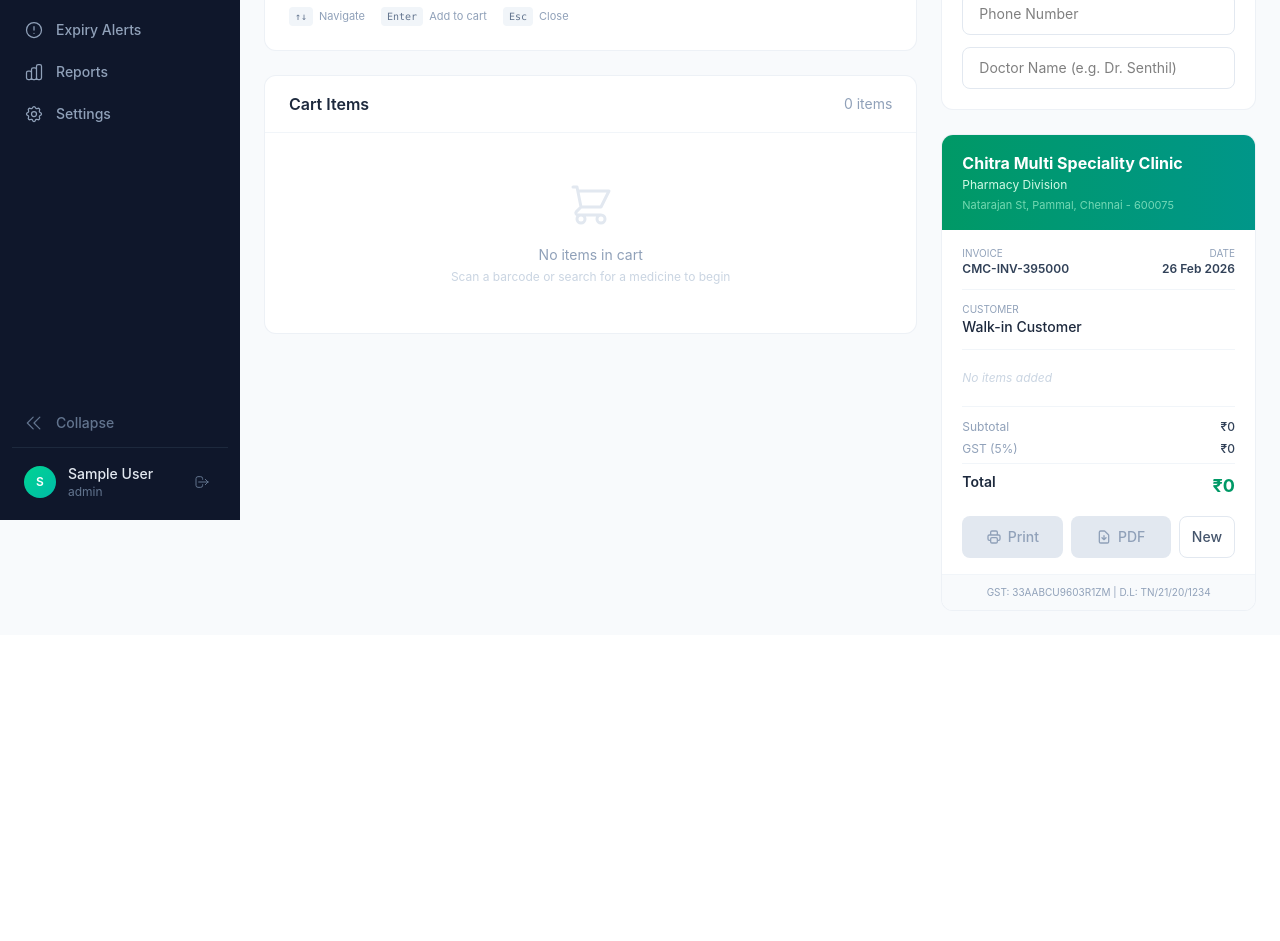
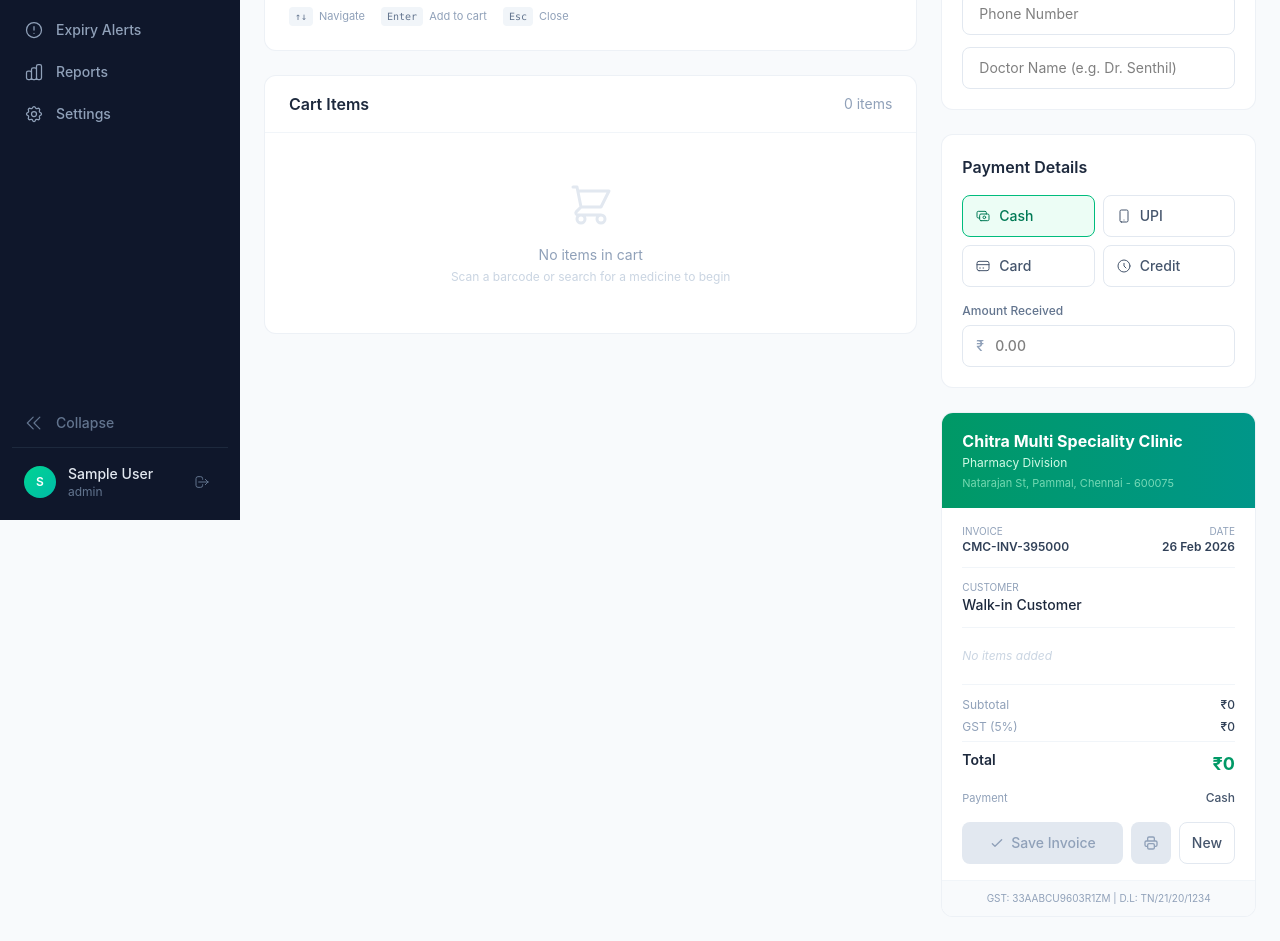
Before and after one commit to SKR-karthick/Pharmacy-inventory, a React (Vite) app: page /billing in a window 1280 px wide. Shown: the part 280-1221 px from the top of the page. Before the commit the page ends 915 px from the top, so only its background shows below. Built offline with nearby package versions, Linux system fonts and the light colour scheme; sample sign-in values are in the browser's storage.

Commit message:
feat: payment section with Cash/UPI/Card/Credit, change calc, invoice status badges

```diff
--- a/src/pages/Billing.jsx
+++ b/src/pages/Billing.jsx
@@ -60,6 +60,11 @@
   const [customerPhone, setCustomerPhone] = useState('')
   const [doctorName, setDoctorName] = useState('')
   const invoiceRef = useRef(null)
+
+  // Payment state
+  const [paymentMethod, setPaymentMethod] = useState('cash')
+  const [amountReceived, setAmountReceived] = useState('')
+  const [invoiceStatus, setInvoiceStatus] = useState('pending') // pending | paid | unpaid | partial
 
   // Toast state
   const [toast, setToast] = useState(null)
@@ -207,6 +212,11 @@
   const subtotal = cartItems.reduce((sum, item) => sum + item.total, 0)
   const gst = Math.round(subtotal * 0.05)
   const total = subtotal + gst
+  const cashReceived = parseFloat(amountReceived) || 0
+  const changeAmount = cashReceived - total
+  const isCashInsufficient = paymentMethod === 'cash' && cashReceived > 0 && cashReceived < total
+  const isCashEmpty = paymentMethod === 'cash' && amountReceived === ''
+  const canSave = cartItems.length > 0 && !(paymentMethod === 'cash' && (isCashInsufficient || isCashEmpty))
 
   // --- Print ---
   const handlePrint = () => {
@@ -313,11 +323,39 @@
     handlePrint()
   }
 
+  const handleSaveInvoice = () => {
+    if (!canSave) return
+
+    // Set invoice status based on payment method
+    if (paymentMethod === 'credit') {
+      setInvoiceStatus('unpaid')
+    } else {
+      setInvoiceStatus('paid')
+    }
+
+    showToast('Invoice saved successfully ✓', 'success')
+
+    // Reset after short delay so user sees the toast
+    setTimeout(() => {
+      setCartItems([])
+      setCustomerName('')
+      setCustomerPhone('')
+      setDoctorName('')
+      setPaymentMethod('cash')
+      setAmountReceived('')
+      setInvoiceStatus('pending')
+      clearAndRefocus()
+    }, 800)
+  }
+
   const handleNewInvoice = () => {
     setCartItems([])
     setCustomerName('')
     setCustomerPhone('')
     setDoctorName('')
+    setPaymentMethod('cash')
+    setAmountReceived('')
+    setInvoiceStatus('pending')
     clearAndRefocus()
   }
 
@@ -502,6 +540,7 @@
 
         {/* Right Column - Invoice Preview */}
         <div className="space-y-6">
+          {/* Customer Details */}
           <div className="bg-white rounded-xl p-5 border border-slate-200/60">
             <h2 className="text-base font-semibold text-slate-800 mb-4">Customer Details</h2>
             <div className="space-y-3">
@@ -529,11 +568,110 @@
             </div>
           </div>
 
+          {/* Payment Details */}
+          <div className="bg-white rounded-xl p-5 border border-slate-200/60">
+            <h2 className="text-base font-semibold text-slate-800 mb-4">Payment Details</h2>
+
+            {/* Payment Method Radio Buttons */}
+            <div className="grid grid-cols-2 gap-2 mb-4">
+              {[
+                { id: 'cash', label: 'Cash', icon: 'M17 9V7a2 2 0 00-2-2H5a2 2 0 00-2 2v6a2 2 0 002 2h2m2 4h10a2 2 0 002-2v-6a2 2 0 00-2-2H9a2 2 0 00-2 2v6a2 2 0 002 2zm7-5a2 2 0 11-4 0 2 2 0 014 0z' },
+                { id: 'upi', label: 'UPI', icon: 'M12 18h.01M8 21h8a2 2 0 002-2V5a2 2 0 00-2-2H8a2 2 0 00-2 2v14a2 2 0 002 2z' },
+                { id: 'card', label: 'Card', icon: 'M3 10h18M7 15h1m4 0h1m-7 4h12a3 3 0 003-3V8a3 3 0 00-3-3H6a3 3 0 00-3 3v8a3 3 0 003 3z' },
+                { id: 'credit', label: 'Credit', icon: 'M12 8v4l3 3m6-3a9 9 0 11-18 0 9 9 0 0118 0z' },
+              ].map((method) => (
+                <button
+                  key={method.id}
+                  onClick={() => { setPaymentMethod(method.id); setAmountReceived('') }}
+                  className={`flex items-center gap-2 px-3 py-2.5 rounded-lg border text-sm font-medium transition-all ${paymentMethod === method.id
+                      ? 'border-emerald-500 bg-emerald-50 text-emerald-700'
+                      : 'border-slate-200 text-slate-600 hover:bg-slate-50'
+                    }`}
+                >
+                  <svg className="w-4 h-4 flex-shrink-0" fill="none" stroke="currentColor" viewBox="0 0 24 24">
+                    <path strokeLinecap="round" strokeLinejoin="round" strokeWidth={1.5} d={method.icon} />
+                  </svg>
+                  {method.label}
+                </button>
+              ))}
+            </div>
+
+            {/* Cash: Amount Received + Change */}
+            {paymentMethod === 'cash' && (
+              <div className="space-y-3">
+                <div>
+                  <label className="text-xs font-medium text-slate-500 mb-1.5 block">Amount Received</label>
+                  <div className="relative">
+                    <span className="absolute left-3.5 top-1/2 -translate-y-1/2 text-slate-400 text-sm font-medium">₹</span>
+                    <input
+                      type="number"
+                      value={amountReceived}
+                      onChange={(e) => setAmountReceived(e.target.value)}
+                      placeholder="0.00"
+                      min="0"
+                      className="w-full pl-8 pr-4 py-2.5 border border-slate-200 rounded-lg text-sm font-medium focus:outline-none focus:ring-2 focus:ring-emerald-500/20 focus:border-emerald-500 transition-all"
+                    />
+                  </div>
+                </div>
+                {amountReceived !== '' && (
+                  <div className={`flex items-center justify-between px-3.5 py-2.5 rounded-lg ${changeAmount >= 0 ? 'bg-emerald-50 border border-emerald-200' : 'bg-rose-50 border border-rose-200'
+                    }`}>
+                    <span className={`text-xs font-medium ${changeAmount >= 0 ? 'text-emerald-600' : 'text-rose-600'}`}>
+                      {changeAmount >= 0 ? 'Change to return' : 'Insufficient amount'}
+                    </span>
+                    <span className={`text-sm font-bold ${changeAmount >= 0 ? 'text-emerald-700' : 'text-rose-700'}`}>
+                      ₹{Math.abs(changeAmount)}
+                    </span>
+                  </div>
+                )}
+              </div>
+            )}
+
+            {/* UPI / Card: Success Message */}
+            {(paymentMethod === 'upi' || paymentMethod === 'card') && (
+              <div className="flex items-center gap-2.5 px-3.5 py-3 bg-emerald-50 border border-emerald-200 rounded-lg">
+                <svg className="w-5 h-5 text-emerald-500 flex-shrink-0" fill="none" stroke="currentColor" viewBox="0 0 24 24">
+                  <path strokeLinecap="round" strokeLinejoin="round" strokeWidth={2} d="M9 12l2 2 4-4m6 2a9 9 0 11-18 0 9 9 0 0118 0z" />
+                </svg>
+                <div>
+                  <p className="text-sm font-medium text-emerald-700">Payment Marked as Successful</p>
+                  <p className="text-[11px] text-emerald-500">Demo mode — no gateway required</p>
+                </div>
+              </div>
+            )}
+
+            {/* Credit: Pending Note */}
+            {paymentMethod === 'credit' && (
+              <div className="flex items-center gap-2.5 px-3.5 py-3 bg-amber-50 border border-amber-200 rounded-lg">
+                <svg className="w-5 h-5 text-amber-500 flex-shrink-0" fill="none" stroke="currentColor" viewBox="0 0 24 24">
+                  <path strokeLinecap="round" strokeLinejoin="round" strokeWidth={2} d="M12 8v4l3 3m6-3a9 9 0 11-18 0 9 9 0 0118 0z" />
+                </svg>
+                <div>
+                  <p className="text-sm font-medium text-amber-700">Payment Pending</p>
+                  <p className="text-[11px] text-amber-500">Invoice will be marked as UNPAID</p>
+                </div>
+              </div>
+            )}
+          </div>
+
           {/* Invoice Preview Card */}
           <div ref={invoiceRef} className="bg-white rounded-xl border border-slate-200/60 overflow-hidden">
             <div className="bg-gradient-to-r from-emerald-600 to-teal-600 px-5 py-4">
-              <h2 className="text-base font-bold text-white">Chitra Multi Speciality Clinic</h2>
-              <p className="text-emerald-100 text-xs mt-0.5">Pharmacy Division</p>
+              <div className="flex items-center justify-between">
+                <div>
+                  <h2 className="text-base font-bold text-white">Chitra Multi Speciality Clinic</h2>
+                  <p className="text-emerald-100 text-xs mt-0.5">Pharmacy Division</p>
+                </div>
+                {/* Invoice Status Badge */}
+                {invoiceStatus !== 'pending' && (
+                  <span className={`px-2.5 py-1 rounded-md text-[11px] font-bold uppercase tracking-wide ${invoiceStatus === 'paid' ? 'bg-emerald-500 text-white' :
+                      invoiceStatus === 'unpaid' ? 'bg-rose-500 text-white' :
+                        'bg-amber-500 text-white'
+                    }`}>
+                    {invoiceStatus}
+                  </span>
+                )}
+              </div>
               <p className="text-emerald-200/70 text-[11px] mt-1">Natarajan St, Pammal, Chennai - 600075</p>
             </div>
             <div className="px-5 pt-4">
@@ -583,31 +721,38 @@
                   <span className="text-sm font-semibold text-slate-800">Total</span>
                   <span className="text-lg font-bold text-emerald-600">₹{total}</span>
                 </div>
+                {/* Payment method display */}
+                <div className="flex justify-between pt-1.5">
+                  <span className="text-[11px] text-slate-400">Payment</span>
+                  <span className="text-xs font-medium text-slate-600 capitalize">{paymentMethod}{paymentMethod === 'credit' ? ' (Unpaid)' : ''}</span>
+                </div>
+                {paymentMethod === 'cash' && cashReceived > 0 && changeAmount >= 0 && (
+                  <div className="flex justify-between pt-1">
+                    <span className="text-[11px] text-slate-400">Change</span>
+                    <span className="text-xs font-medium text-emerald-600">₹{changeAmount}</span>
+                  </div>
+                )}
               </div>
 
               <div className="flex gap-2 pb-4">
                 <button
+                  onClick={handleSaveInvoice}
+                  disabled={!canSave}
+                  className="flex-1 py-2.5 bg-emerald-500 text-white text-sm font-medium rounded-lg hover:bg-emerald-600 transition-colors disabled:bg-slate-200 disabled:text-slate-400 disabled:cursor-not-allowed flex items-center justify-center gap-1.5"
+                >
+                  <svg className="w-4 h-4" fill="none" stroke="currentColor" viewBox="0 0 24 24">
+                    <path strokeLinecap="round" strokeLinejoin="round" strokeWidth={2} d="M5 13l4 4L19 7" />
+                  </svg>
+                  Save Invoice
+                </button>
+                <button
                   onClick={handleGenerateInvoice}
                   disabled={cartItems.length === 0}
-                  className="flex-1 py-2.5 bg-emerald-500 text-white text-sm font-medium rounded-lg hover:bg-emerald-600 transition-colors disabled:bg-slate-200 disabled:text-slate-400 disabled:cursor-not-allowed flex items-center justify-center gap-1.5"
+                  className="px-3 py-2.5 bg-sky-500 text-white text-sm font-medium rounded-lg hover:bg-sky-600 transition-colors disabled:bg-slate-200 disabled:text-slate-400 disabled:cursor-not-allowed flex items-center justify-center gap-1.5"
                 >
                   <svg className="w-4 h-4" fill="none" stroke="currentColor" viewBox="0 0 24 24">
                     <path strokeLinecap="round" strokeLinejoin="round" strokeWidth={2} d="M17 17h2a2 2 0 002-2v-4a2 2 0 00-2-2H5a2 2 0 00-2 2v4a2 2 0 002 2h2m2 4h6a2 2 0 002-2v-4a2 2 0 00-2-2H9a2 2 0 00-2 2v4a2 2 0 002 2zm8-12V5a2 2 0 00-2-2H9a2 2 0 00-2 2v4h10z" />
                   </svg>
-                  Print
-                </button>
-                <button
-                  onClick={() => {
-                    if (cartItems.length === 0) { showToast('Please add items to cart first', 'warning'); return }
-                    handlePrint()
-                  }}
-                  disabled={cartItems.length === 0}
-                  className="flex-1 py-2.5 bg-sky-500 text-white text-sm font-medium rounded-lg hover:bg-sky-600 transition-colors disabled:bg-slate-200 disabled:text-slate-400 disabled:cursor-not-allowed flex items-center justify-center gap-1.5"
-                >
-                  <svg className="w-4 h-4" fill="none" stroke="currentColor" viewBox="0 0 24 24">
-                    <path strokeLinecap="round" strokeLinejoin="round" strokeWidth={2} d="M12 10v6m0 0l-3-3m3 3l3-3m2 8H7a2 2 0 01-2-2V5a2 2 0 012-2h5.586a1 1 0 01.707.293l5.414 5.414a1 1 0 01.293.707V19a2 2 0 01-2 2z" />
-                  </svg>
-                  PDF
                 </button>
                 <button
                   onClick={handleNewInvoice}
```
